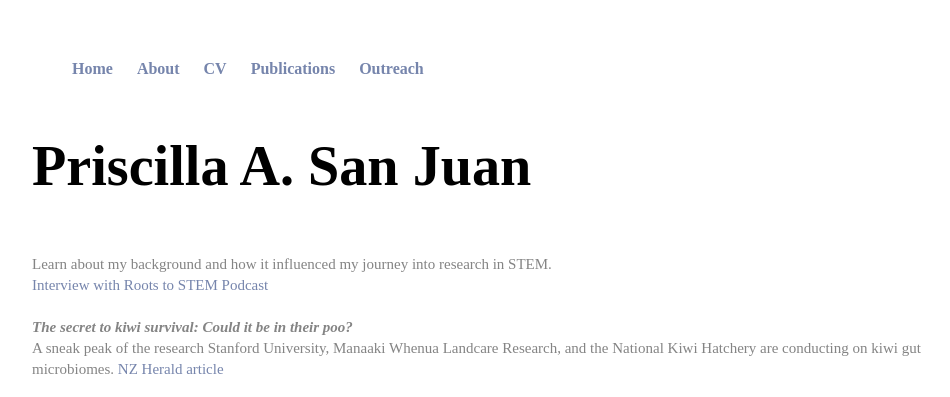
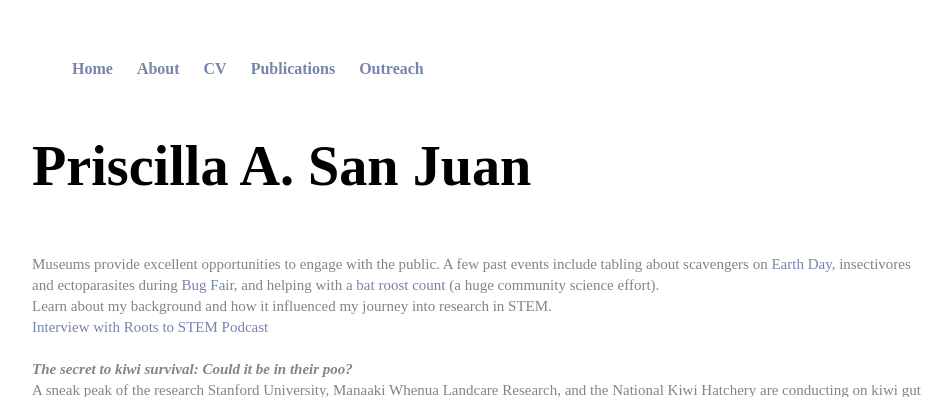
Before and after one commit to psanjuan/psanjuan.github.io, a Jekyll site: the page built from outreach/index.html, in a window 1280 px wide, cut to the strip 0-397 px from the top of the page. Shown: the whole strip, without its empty margins (160-1110 px from the left). Built offline with Jekyll 4.4.1, drawn with Linux system fonts in a browser that asks for light colours.

Commit message:
Update index.html

```diff
--- a/outreach/index.html
+++ b/outreach/index.html
@@ -8,6 +8,8 @@ title: Priscilla A. San Juan, PhD candidate
 
 <div class="post">
 <p style="color:#848484;font-size:15px;">
+  Museums provide excellent opportunities to engage with the public. A few past events include tabling about scavengers on <a href="https://nhm.org/earthday">Earth Day</a>, insectivores and ectoparasites during <a href="https://nhm.org/bugfair">Bug Fair</a>, and helping with a <a href="https://nhm.org/research-collections/backyard-bats">bat roost count</a> (a huge community science effort).
+  <br>
   Learn about my background and how it influenced my journey into research in STEM.<br>
   <a href="https://rootstostempodcast.com/e/episode-11-priscilla-san-juan/">Interview with Roots to STEM Podcast</a><br><br>
   <i><b>The secret to kiwi survival: Could it be in their poo? </i></b><br>
```
